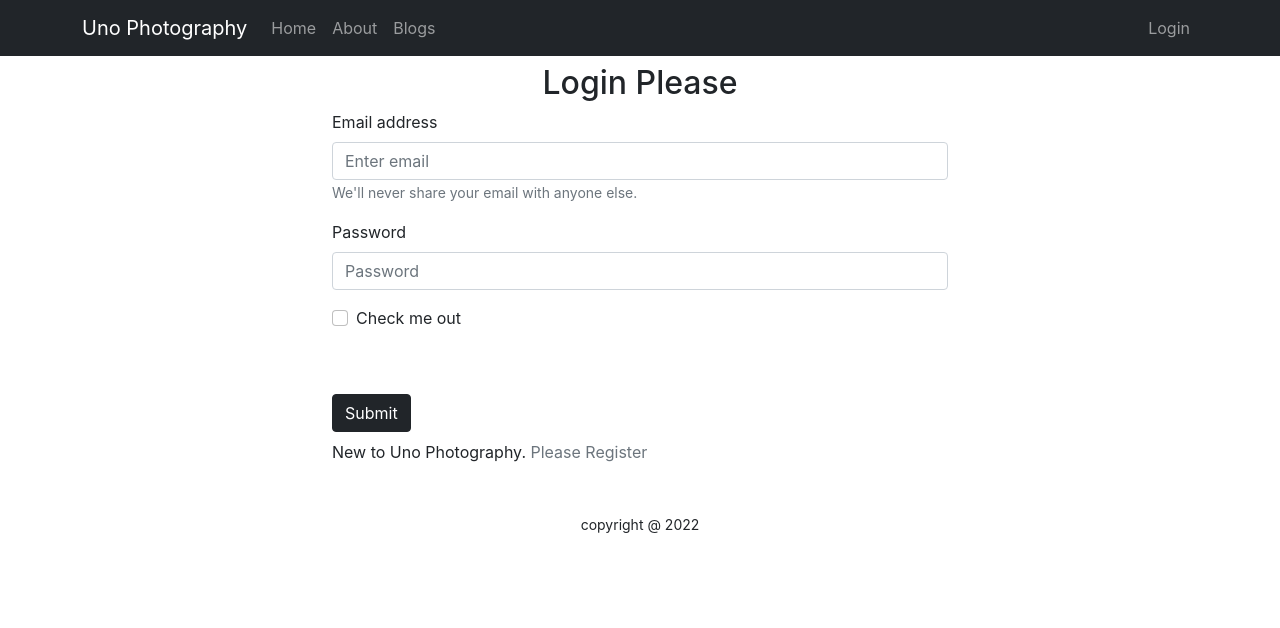
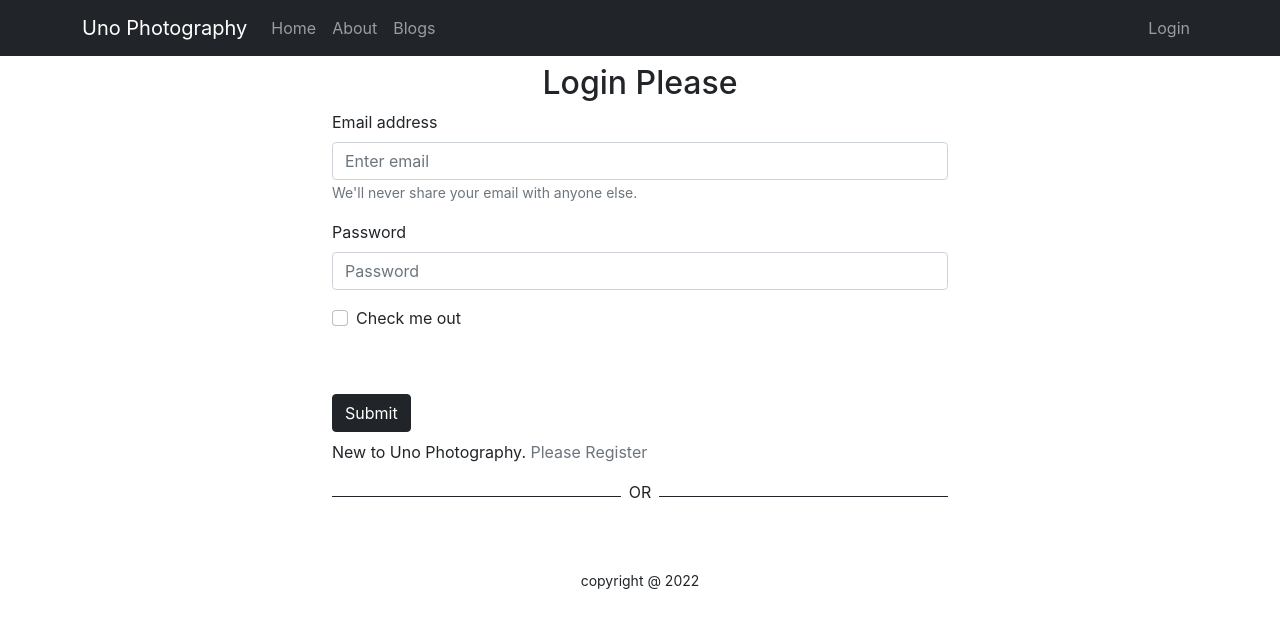
Before and after one commit to LabibIslam/independent-service-provider, a React (Create React App) app: page /login in a window 1280 px wide. Shown: the top 628 px of the page. Built offline with nearby package versions, Linux system fonts and the light colour scheme; no server answers.

Commit message:
added some socials

```diff
--- a/src/Pages/Home/Service/Service.js
+++ b/src/Pages/Home/Service/Service.js
@@ -16,7 +16,6 @@
                         <Link to="/checkout">
                             <Button className='bg-dark'>Book Now</Button>
                         </Link>
-
                     </Card.Body>
                 </Card>
             </Row>
--- a/src/Pages/Login/Login/Login.js
+++ b/src/Pages/Login/Login/Login.js
@@ -3,6 +3,7 @@
 import { useSignInWithEmailAndPassword } from 'react-firebase-hooks/auth';
 import { Link, useLocation, useNavigate } from 'react-router-dom';
 import auth from '../../../firebase.init';
+import SocialLogin from '../SocialLogin/SocialLogin';
 
 const Login = () => {
     const emailRef = useRef('');
@@ -57,6 +58,7 @@
             <p className='my-2'>
                 New to Uno Photography.<Link to={'/register'} className='text-muted pe-auto text-decoration-none' onClick={navigateToRegister}> Please Register </Link>
             </p>
+            <SocialLogin></SocialLogin>
         </div>
     );
 };
--- /dev/null
+++ b/src/Pages/Login/SocialLogin/SocialLogin.js
@@ -0,0 +1,15 @@
+import React from 'react';
+
+const SocialLogin = () => {
+    return (
+        <div>
+            <div className='d-flex align-items-center'>
+                <div style={{ height: '1px' }} className='bg-dark w-50'></div>
+                <p className='mt-2 px-2'>OR</p>
+                <div style={{ height: '1px' }} className='bg-dark w-50'></div>
+            </div>
+        </div>
+    );
+};
+
+export default SocialLogin;
```
